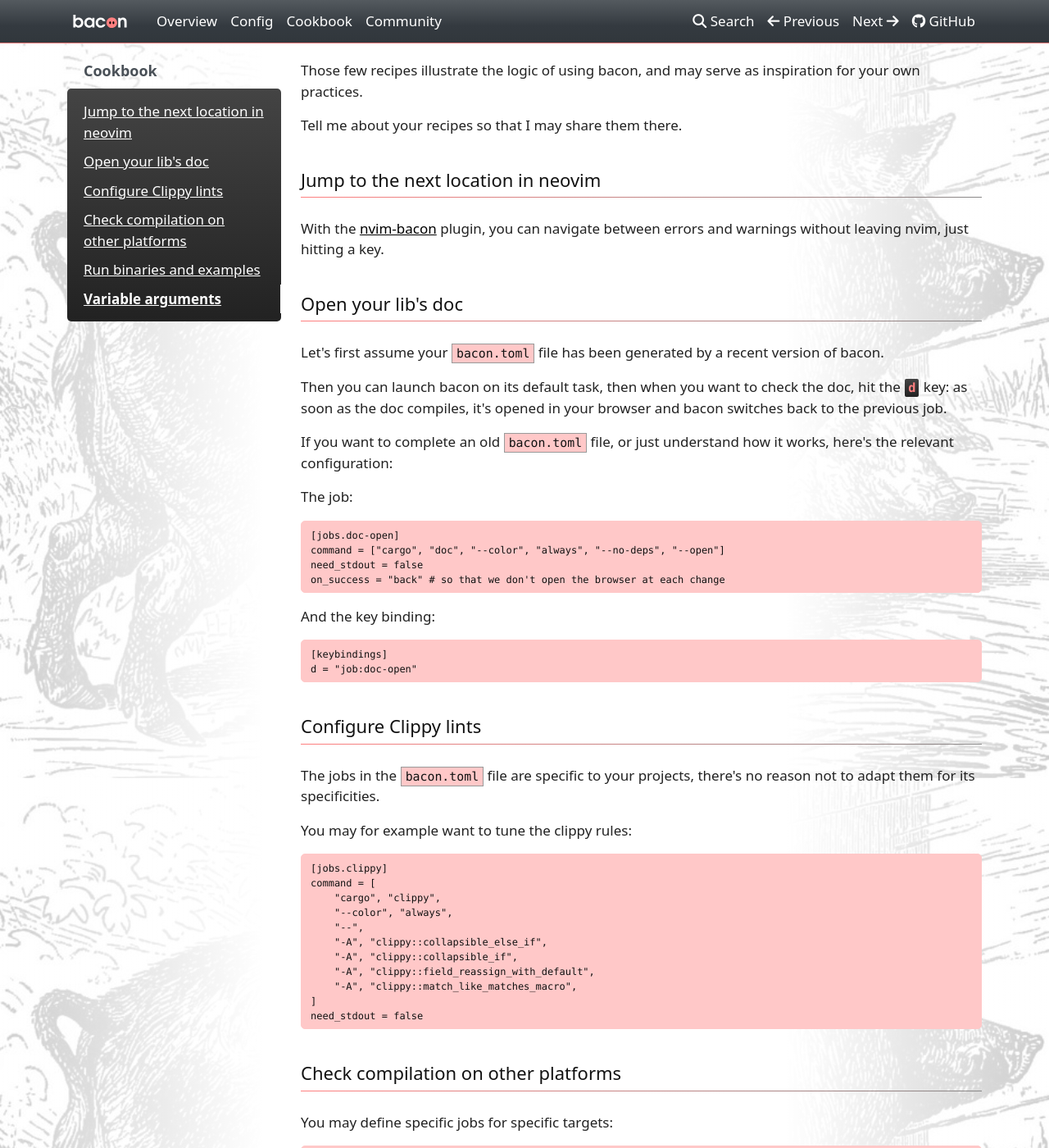
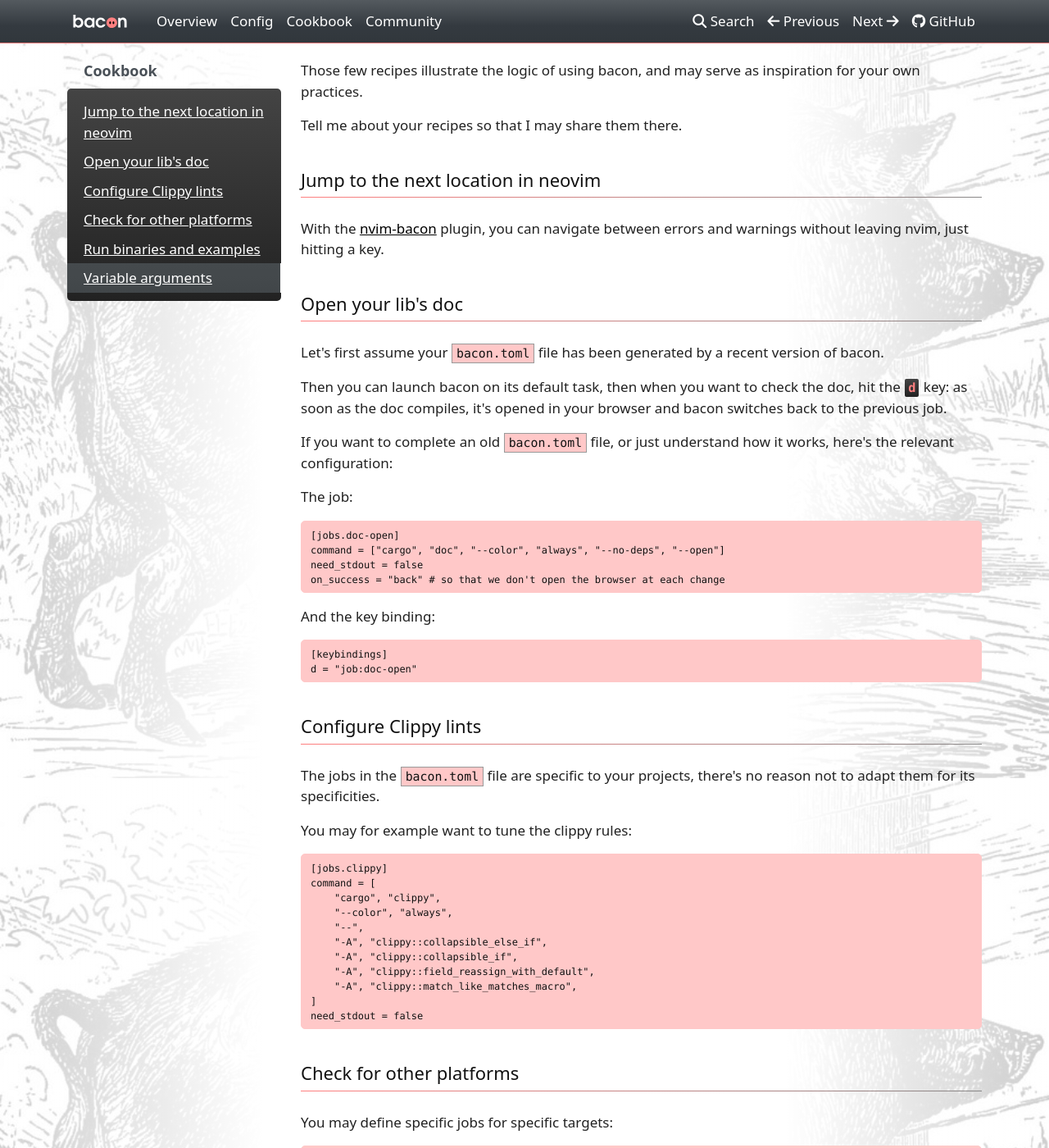
Before and after one commit to Canop/bacon, an MkDocs documentation site: the page built from website/docs/cookbook.md, in a window 1280 px wide and 1400 px high. Shown: the whole window at 82% size. Built offline with MkDocs 1.6.1, drawn with Linux system fonts in a browser that asks for light colours; nearby versions of some CDN libraries; a style sheet for code colours, icons or effects is not loaded.

Commit message:
fix menu going into bold on scroll

````diff
--- a/website/docs/cookbook.md
+++ b/website/docs/cookbook.md
@@ -51,7 +51,7 @@
 need_stdout = false
 ```
 
-# Check compilation on other platforms
+# Check for other platforms
 
 You may define specific jobs for specific targets:
 
@@ -91,7 +91,6 @@
 command = ["cargo", "run", "--color", "always", "--", "--color", "yes"]
 ```
 
-
 # Variable arguments
 
 Launch arguments after the `--` aren't interpreted by bacon but sent inchanged to the job commands.
--- a/website/docs/css/extra.css
+++ b/website/docs/css/extra.css
@@ -220,7 +220,11 @@
 }
 .bs-sidebar .nav > .active > a,
 .bs-sidebar .nav > .active:hover > a,
-.bs-sidebar .nav > .active:focus > a {
+.bs-sidebar .nav > .active:focus > a,
+.bs-sidebar .nav > li > a.active,
+.bs-sidebar .nav > li > a.active:hover,
+.bs-sidebar .nav > li > a.active:focus
+{
 	font-weight: initial;
 	background-color: #bed7e632;
 	border-right: 1px solid;
@@ -228,7 +232,7 @@
 .bs-sidebar .nav > .main.active > a,
 .bs-sidebar .nav > .main.active:hover > a,
 .bs-sidebar .nav > .main.active:focus > a {
-	font-weight: bold;
+	font-weight: normal;
 }
 .bs-sidebar .nav > li > a {
   font-weight: normal;
````
